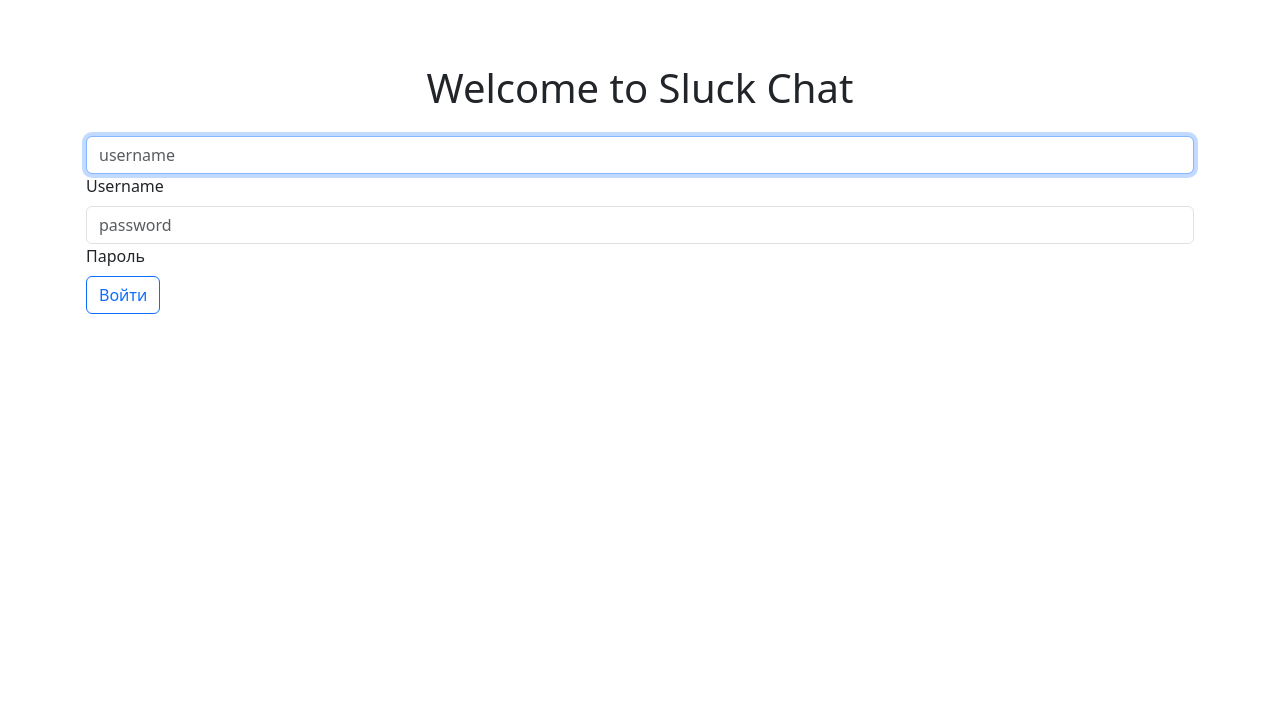
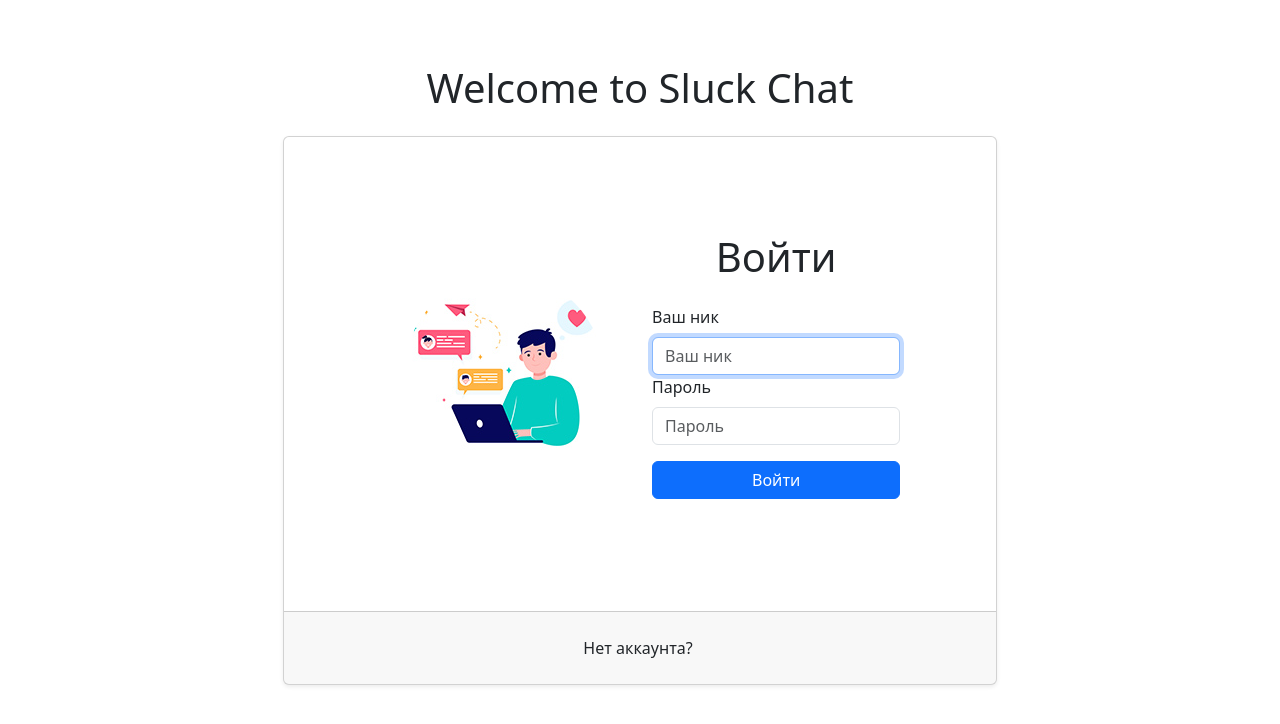
Before and after one commit to Jekaterina111/frontend-project-12, a React (Create React App) app in the folder frontend/: page /login in a window 1280 px wide. Shown: the top 724 px of the page. Built offline with nearby package versions, Linux system fonts and the light colour scheme.

Commit message:
start make sending a form with user data and save token in localStorage, ad image in login page

```diff
--- a/frontend/package.json
+++ b/frontend/package.json
@@ -2,7 +2,7 @@
   "name": "frontend",
   "version": "0.1.0",
   "private": true,
-  "proxy": "http://localhost:5001",
+  "proxy": "http://localhost:5001/",
   "main": "src/index.jsx",
   "dependencies": {
     "@testing-library/jest-dom": "^5.17.0",
--- a/frontend/src/components/App.jsx
+++ b/frontend/src/components/App.jsx
@@ -28,9 +28,9 @@ const App = () => (
       <h1 className="text-center mt-5 mb-4">Welcome to Sluck Chat</h1>
       <BrowserRouter>
         <Routes>
+          <Route exact path="/login" element={<LoginPage />} />
           <Route exact path="/" element={<PrivatePage />} />
           <Route exact path="/error" element={<ErrorPage />} />
-          <Route exact path="/login" element={<LoginPage />} />
         </Routes>
       </BrowserRouter>
     </div>
--- a/frontend/src/components/LoginPage.jsx
+++ b/frontend/src/components/LoginPage.jsx
@@ -1,18 +1,20 @@
 import axios from 'axios';
 import React, { useEffect, useRef, useState } from 'react';
 import { useFormik } from 'formik';
-import { Button, Form } from 'react-bootstrap';
+import {
+  Button, Form, Card, Container, Row, Col,
+} from 'react-bootstrap';
 import { useNavigate } from 'react-router-dom';
 import * as Yup from 'yup';
 import useAuth from '../hooks/index.jsx';
 import routes from '../routes.js';
 
 const SignupSchema = Yup.object().shape({
-  firstName: Yup.string()
+  username: Yup.string()
     .min(5, 'Минимум 5 букв')
     .max(50, 'Максимум 50 букв')
     .required('Обязательное поле'),
-  lastName: Yup.string()
+  password: Yup.string()
     .min(2, 'Минимум 2 буквы')
     .max(50, 'Максимум 50 букв')
     .required('Обязательное поле'),
@@ -35,8 +37,8 @@ const LoginPage = () => {
 
       try {
         const res = await axios.post(routes.loginPath(), values);
+        auth.login();
         localStorage.setItem('userInfo', JSON.stringify(res.data));
-        auth.login();
         navigate('/');
       } catch (err) {
         formik.setSubmitting(false);
@@ -55,12 +57,24 @@ const LoginPage = () => {
   }, []);
 
   return (
+    <Container fluid className="h-100">
+      <Row className="h-100 justify-content-center align-content-center">
+        <Col md={8} xxl={6}>
+          <Card className="shadow-sm">
+            <Card.Body className="p-5">
+              <Row className="p-5">
+                <div className="col-12 col-md-6 d-flex align-items-center justify-content-center">
+                  <img src="./images/7495.jpg" className="rounded-circle" alt="chatPickcher" />
+                </div>
+                <Col>
                   <Form onSubmit={formik.handleSubmit}>
                     <fieldset>
                       <Form.Group>
+                        <h1 className="text-center mb-4">Войти</h1>
+                        <Form.Label htmlFor="username">Ваш ник</Form.Label>
                         <Form.Control
                           name="username"
-            placeholder="username"
+                          placeholder="Ваш ник"
                           id="username"
                           autoComplete="username"
                           value={formik.values.username}
@@ -69,13 +83,13 @@ const LoginPage = () => {
                           required
                           ref={inputRef}
                         />
-          <Form.Label htmlFor="username">Username</Form.Label>
                       </Form.Group>
                       <Form.Group>
+                        <Form.Label htmlFor="password">Пароль</Form.Label>
                         <Form.Control
                           type="password"
                           name="password"
-            placeholder="password"
+                          placeholder="Пароль"
                           id="password"
                           value={formik.values.password}
                           onChange={formik.handleChange}
@@ -83,14 +97,25 @@ const LoginPage = () => {
                           isInvalid={authFailed}
                           required
                         />
-          <Form.Label htmlFor="password">Пароль</Form.Label>
                         <Form.Control.Feedback type="invalid">Неверные имя пользователя или пароль</Form.Control.Feedback>
                       </Form.Group>
-        <Button variant="outline-primary" type="submit">
+                      <Button type="submit" className="w-100 mb-3 mt-3 outline-primary">
                         Войти
                       </Button>
                     </fieldset>
                   </Form>
+                </Col>
+              </Row>
+            </Card.Body>
+            <Card.Footer className="p-4">
+              <div className="text-center">
+                <span className="me-1">Нет аккаунта?</span>
+              </div>
+            </Card.Footer>
+          </Card>
+        </Col>
+      </Row>
+    </Container>
   );
 };
 export default LoginPage;
--- a/frontend/src/components/PrivatePage.jsx
+++ b/frontend/src/components/PrivatePage.jsx
@@ -1,5 +1,41 @@
-import React from 'react';
+import axios from 'axios';
+import React, { useEffect, useState } from 'react';
+import { Navigate } from 'react-router-dom';
+import routes from '../routes.js';
 
-const PrivatePage = () => <div>Home</div>;
+const getAuthHeader = () => {
+  const userInfo = JSON.parse(localStorage.getItem('userInfo'));
+
+  if (userInfo && userInfo.token) {
+    return { Authorization: `Bearer ${userInfo.token}` };
+  }
+
+  return {};
+};
+
+const PrivatePage = () => {
+  const [data, setData] = useState('');
+
+  useEffect(() => {
+    const fetchData = async () => {
+      try {
+        const res = await axios.get(routes.dataPath(), {
+          headers: getAuthHeader(),
+        });
+        setData(res.data);
+      } catch (error) {
+        <Navigate to="/login" replace />;
+      }
+    };
+    fetchData();
+  }, []);
+
+  return (
+    <div>
+      <h2>Private Page</h2>
+      <p>{data}</p>
+    </div>
+  );
+};
 
 export default PrivatePage;
```
Also changed, not shown: frontend/public/images/7495.jpg (added). Lines whose indentation alone changed are shown as unchanged.
